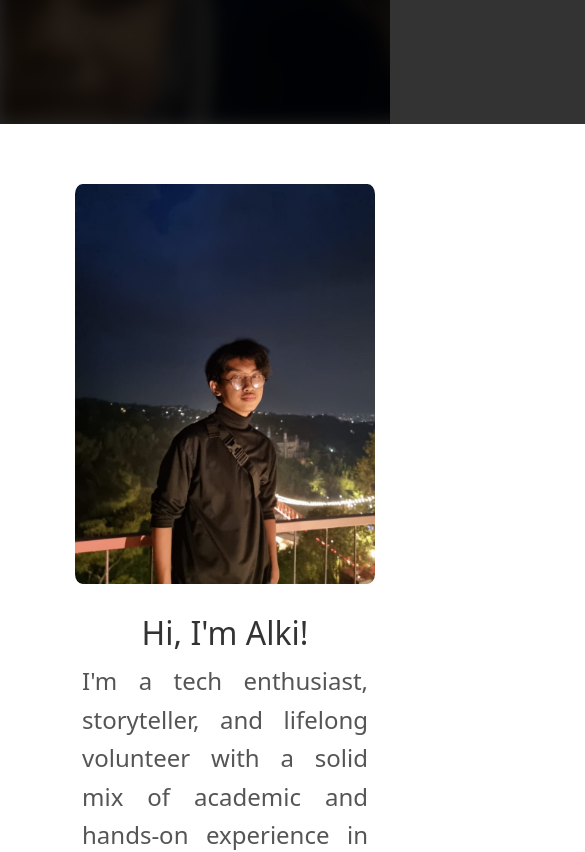
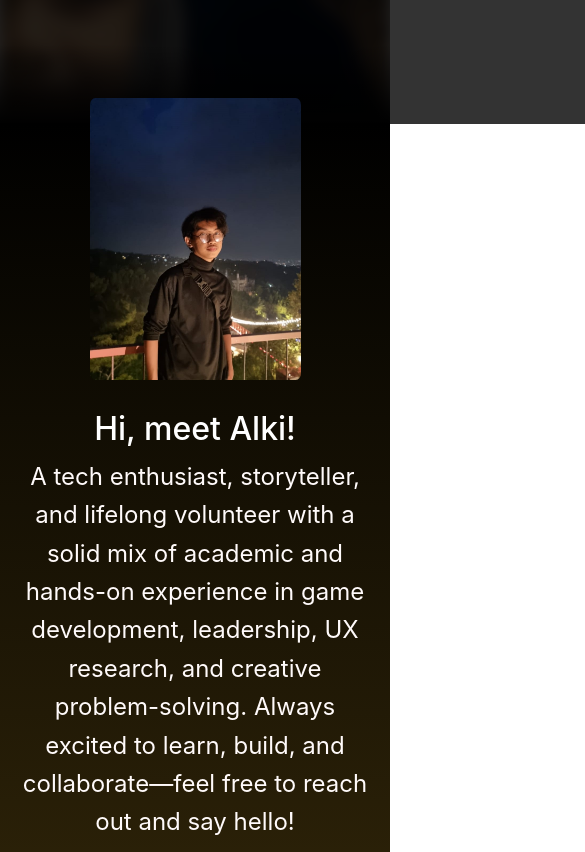
Before and after one commit to alauddinkurniawan/reactjs-portfolio, a React (Vite) app: page / in a window 390 px wide. Shown: the part 720-1572 px from the top of the page, 585 px wide, since content can reach past the window. Built offline with nearby package versions, Linux system fonts and the light colour scheme.

Commit message:
feat: changed backgroud, added scrollspy

```diff
--- a/package.json
+++ b/package.json
@@ -15,6 +15,7 @@
     "framer-motion": "^12.4.2",
     "react": "^19.0.0",
     "react-dom": "^19.0.0",
+    "react-icons": "^5.5.0",
     "react-router-dom": "^7.2.0"
   },
   "devDependencies": {
--- a/src/assets/styles.css
+++ b/src/assets/styles.css
@@ -9,9 +9,12 @@ html, body {
     margin: 0;
     padding: 0;
     width : 100%;
-    min-width: 450px;
     scroll-behavior: smooth;
     scroll-snap-type:proximity;
+}
+
+body {
+    overflow-x: hidden;
 }
 
 a {
@@ -298,6 +301,7 @@ header nav ul:has(:hover) :not(:hover) {
     opacity: 0;
     transition: opacity 0.3s ease-in-out;
     z-index: 999; /* Keep below the sidebar */
+
   }
 
 /* When sidebar is open */
@@ -323,8 +327,8 @@ header nav ul:has(:hover) :not(:hover) {
 
 
     padding: 50px;
-    margin-top : 10px;
-    margin-bottom: 10px;
+    margin-top : 30px;
+    margin-bottom: 30px;
 
 }
 
@@ -350,7 +354,7 @@ header nav ul:has(:hover) :not(:hover) {
 
 .about-text h2 {
     font-size: 2em;
-    color: #333;
+    color: white;
     margin-top : 10px;
     margin-bottom: 10px;
 
@@ -359,11 +363,12 @@ header nav ul:has(:hover) :not(:hover) {
 
 .about-text p {
     font-size: 1.5em;
-    color: #555;
+    color: snow ;
     line-height: 1.6;
     padding-right: 20px;
     margin-top : 10px;
     margin-bottom: 10px;
+
 }
 
 /* Projects Section */
@@ -373,6 +378,14 @@ header nav ul:has(:hover) :not(:hover) {
     grid-template-columns: repeat(auto-fit, minmax(250px, 1fr));
     gap: 0.5rem;
     place-items: center;
+}
+
+#projects h2 {
+    color : white;
+}
+
+#projects {
+    padding : 2rem;
 }
 
 .card {
@@ -390,7 +403,7 @@ header nav ul:has(:hover) :not(:hover) {
 
 .card h3 {
     margin-bottom: 0.5rem;
-    color: #333;
+    color: snow;
 }
 
 .card iframe {
@@ -417,6 +430,12 @@ footer {
 
 #squircle-border {
     margin-bottom: 100px;
+    width : 100%;
+    justify-content: left;
+}
+
+#squircle-border h2 {
+    color :white;
 }
 
 #squircle-border ul {
@@ -440,15 +459,15 @@ footer {
     border-color: #888; /* Darken the border on hover */
 }
 
-#contacts .text {
+#contacts h2 {
     display: flex; /* Use flexbox for layout */
     justify-content: left; /* Center content horizontally */
     align-items: center; /* Center content vertically */
-
+    color:snow;
 }
 
 /* Responsive Styles */
-@media (max-width: 700px) {
+@media (max-width: 750px) {
 
     .nav-links {
         display: none; /* Hide the navigation links */
@@ -492,15 +511,20 @@ footer {
         flex-direction: column;
         text-align: center;
         gap: 10px;
+
     }
 
     .about-photo {
-        width: 100vh; /* Increase size for smaller screens */
+      width : 25vh;
         margin-left: 0px;
     }
 
     .about-text {
         text-align: justify;
+        padding: 0 16px;           /* Add horizontal padding */
+        max-width: 100vw;          /* Prevent overflow */
+        box-sizing: border-box;    /* Include padding in width */
+        overflow-x: hidden;
     }
 
     .about-text h2{
@@ -513,8 +537,18 @@ footer {
     .about-text p {
         padding-right: 0px;
         padding-left: 0px;
+        text-align : center;
+        overflow : auto;
+        word-break: break-word;    /* Break long words */
+        overflow-wrap: break-word; /* Break long words (alternative) */
+        white-space: normal;       /* Ensure wrapping */
+        max-width: 100%;
+    }
 
+    #squircle-border {
+        text-align: center;
     }
+
 }
 
 /*#region Hero-Section */
@@ -554,6 +588,7 @@ footer {
     background-color: #333;
     filter: blur(8px);
     z-index: -2; /* Keep behind overlay */
+
 
 }
 
--- a/src/components/Home/About.tsx
+++ b/src/components/Home/About.tsx
@@ -39,9 +39,9 @@ function About() {
       <div className="about-container">
         <img src="/foto.jpeg" alt="My Photo" className="about-photo" />
         <div className="about-text">
-          <h2>Hi, I'm Alki!</h2>
+          <h2>Hi, meet Alki!</h2>
           <p>
-          I'm a tech enthusiast, storyteller, and lifelong volunteer with a solid mix of academic and hands-on experience in game development, leadership, UX research, and creative problem-solving.
+          A tech enthusiast, storyteller, and lifelong volunteer with a solid mix of academic and hands-on experience in game development, leadership, UX research, and creative problem-solving.
           Always excited to learn, build, and collaborate—feel free to reach out and say hello!
           </p>
         </div>
--- a/src/components/Home/Languages.tsx
+++ b/src/components/Home/Languages.tsx
@@ -2,7 +2,7 @@ function Languages() {
   return (
     <section id="squircle-border">
       <div className="container">
-        <h2>Programming Languages, Libraries, & Frameworks</h2>
+        <h2>Tech Stack Experience</h2>
         <ul>
           <li>Python</li>
           <li>C#</li>
@@ -12,7 +12,9 @@ function Languages() {
           <li>PHP</li>
           <li>JavaScript</li>
           <li>TypeScript</li>
-          <li>Reactjs</li>
+          <li>ReactJS</li>
+          <li>NextJS</li>
+          <li>Unity</li>
         </ul>
       </div>
     </section>
--- a/src/components/Home/Skills.tsx
+++ b/src/components/Home/Skills.tsx
@@ -6,7 +6,6 @@ function Skills() {
         <ul>
           <li>UI/UX Design</li>
           <li>Game Programming</li>
-          <li>Unity Implementation</li>
           <li>UX Research</li>
           <li>Project Management</li>
           <li>Software Engineering</li>
@@ -14,6 +13,7 @@ function Skills() {
           <li>Quality Assurance</li>
           <li>ESL / English (C1)</li>
           <li>Teaching</li>
+          <li>Leadership</li>
         </ul>
       </div>
     </section>
--- /dev/null
+++ b/src/components/ScrollSpyNav.css
@@ -0,0 +1,40 @@
+.scrollspy-nav {
+  position: fixed;
+  top: 50%;
+  left: 32px;
+  transform: translateY(-50%);
+  background: rgba(30, 30, 30, 0.85);
+  border-radius: 16px;
+  box-shadow: 0 4px 24px rgba(0,0,0,0.12);
+  z-index: 2000;
+  padding: 16px 8px;
+  transition: background 0.2s;
+}
+
+.scrollspy-nav ul {
+  list-style: none;
+  margin: 0;
+  padding: 0;
+}
+
+.scrollspy-nav li {
+  padding: 12px 18px;
+  cursor: pointer;
+  color: #eee;
+  font-weight: 500;
+  border-radius: 8px;
+  margin-bottom: 6px;
+  transition: background 0.2s, color 0.2s;
+}
+
+.scrollspy-nav li.active,
+.scrollspy-nav li:hover {
+  background: #fbc02d;
+  color: #222;
+}
+
+@media (max-width: 900px) {
+  .scrollspy-nav {
+    display: none;
+  }
+}
--- /dev/null
+++ b/src/components/ScrollSpyNav.tsx
@@ -0,0 +1,82 @@
+import React, { useEffect, useState } from 'react';
+import './ScrollSpyNav.css';
+import { FaUser, FaFolderOpen, FaTools, FaCode, FaEnvelope } from 'react-icons/fa';
+
+const SECTIONS = [
+  { id: 'about', label: '', icon: <FaUser /> },
+  { id: 'projects', label: '', icon: <FaFolderOpen /> },
+  { id: 'skills', label: '', icon: <FaTools /> },
+  { id: 'languages', label: '', icon: <FaCode /> },
+  { id: 'contacts', label: '', icon: <FaEnvelope /> },
+];
+
+const ScrollSpyNav: React.FC = () => {
+  const [active, setActive] = useState(SECTIONS[0].id);
+  const [show, setShow] = useState(false);
+
+  useEffect(() => {
+    // Intersection Observer for Hero section
+    const heroEl = document.getElementById('#hero');
+    let observer: IntersectionObserver | null = null;
+    if (heroEl) {
+      observer = new window.IntersectionObserver(
+        ([entry]) => {
+          setShow(!entry.isIntersecting); // Show navbar only when Hero is NOT visible
+        },
+        {
+          root: null,
+          threshold: 0.01,
+        }
+      );
+      observer.observe(heroEl);
+    }
+
+    // Scrollspy logic
+    const handleScroll = () => {
+      let found = SECTIONS[0].id;
+      for (const section of SECTIONS) {
+        const el = document.getElementById(section.id);
+        if (el) {
+          const rect = el.getBoundingClientRect();
+          if (rect.top <= 120) {
+            found = section.id;
+          }
+        }
+      }
+      setActive(found);
+    };
+    window.addEventListener('scroll', handleScroll);
+    handleScroll();
+    return () => {
+      window.removeEventListener('scroll', handleScroll);
+      if (observer && heroEl) observer.unobserve(heroEl);
+    };
+  }, []);
+
+  const scrollToSection = (id: string) => {
+    const el = document.getElementById(id);
+    if (el) {
+      el.scrollIntoView({ behavior: 'smooth', block: 'start' });
+    }
+  };
+
+  return (
+    <nav className={`scrollspy-nav${show ? ' show' : ''}`} aria-label="Section Navigation">
+      <ul>
+        {SECTIONS.map((section) => (
+          <li
+            key={section.id}
+            className={active === section.id ? 'active' : ''}
+            onClick={() => scrollToSection(section.id)}
+            title={section.label}
+          >
+            <span className="icon">{section.icon}</span>
+            <span className="label">{section.label}</span>
+          </li>
+        ))}
+      </ul>
+    </nav>
+  );
+};
+
+export default ScrollSpyNav;
--- a/src/pages/Home.tsx
+++ b/src/pages/Home.tsx
@@ -1,4 +1,5 @@
 import Hero from "../components/Home/HeroHome.tsx";
+import ScrollSpyNav from '../components/ScrollSpyNav';
 import About from "../components/Home/About.tsx";
 import Projects from "../components/Home/Projects.tsx";
 import Skills from "../components/Home/Skills.tsx";
@@ -17,23 +18,28 @@ const HomePage = () => {
 
   return (
     <>
+
+    <div style={{ position: 'absolute', left: 0, right: 0, bottom: 0, width:'100%', height: 80, pointerEvents: 'none', background: 'linear-gradient(180deg, rgba(0,0,0,0) 0%, #000 100%)' }} />
+      <ScrollSpyNav />
       <Hero />
-      <section ref={about.ref} className={`${styles.fadeIn} ${styles.delay1} ${about.isVisible ? styles.visible : ''}`}>
+      <main style={{ background: 'linear-gradient(180deg, #000 0%, #fbc02d 100%)', minHeight: '100vh', fontFamily: 'Inter, sans-serif' }}>
+        <section id="about" ref={about.ref} className={`${styles.fadeIn} ${styles.delay1} ${about.isVisible ? styles.visible : ''}`} style={{ minHeight: '100vh', height: '100vh', display: 'flex', alignItems: 'center', justifyContent: 'center' }}>
           <About />
         </section>
-      <section ref={projects.ref} className={`${styles.fadeIn} ${styles.delay2} ${projects.isVisible ? styles.visible : ''}`}>
+        <section id="projects" ref={projects.ref} className={`${styles.fadeIn} ${styles.delay2} ${projects.isVisible ? styles.visible : ''}`} style={{ minHeight: '100vh', height: '100vh', display: 'flex', alignItems: 'center', justifyContent: 'center' }}>
           <Projects />
         </section>
-      <section ref={skills.ref} className={`${styles.fadeIn} ${styles.delay3} ${skills.isVisible ? styles.visible : ''}`}>
+        <section id="skills" ref={skills.ref} className={`${styles.fadeIn} ${styles.delay3} ${skills.isVisible ? styles.visible : ''}`} style={{ minHeight: '100vh', height: '100vh', display: 'flex', alignItems: 'center', justifyContent: 'center' }}>
           <Skills />
         </section>
-      <section ref={languages.ref} className={`${styles.fadeIn} ${styles.delay4} ${languages.isVisible ? styles.visible : ''}`}>
+        <section id="languages" ref={languages.ref} className={`${styles.fadeIn} ${styles.delay4} ${languages.isVisible ? styles.visible : ''}`} style={{ minHeight: '100vh', height: '100vh', display: 'flex', alignItems: 'center', justifyContent: 'center' }}>
           <Languages />
         </section>
-      <section ref={contacts.ref} className={`${styles.fadeIn} ${styles.delay4} ${contacts.isVisible ? styles.visible : ''}`}>
+        <section id="contacts" ref={contacts.ref} className={`${styles.fadeIn} ${styles.delay4} ${contacts.isVisible ? styles.visible : ''}`} style={{ minHeight: '100vh', height: '100vh', display: 'flex', alignItems: 'center', justifyContent: 'center' }}>
           <Contacts />
         </section>
         <Footer />
+      </main>
     </>
   );
 };
```
Also changed, not shown: 1 other file (tests, documents, lock files or other folders). Lines whose indentation alone changed are shown as unchanged.
